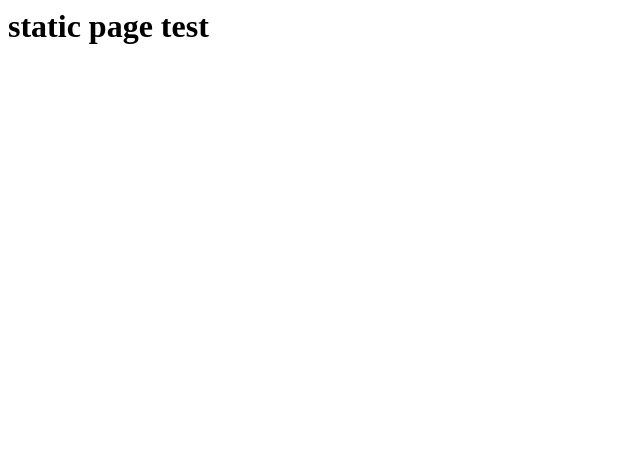
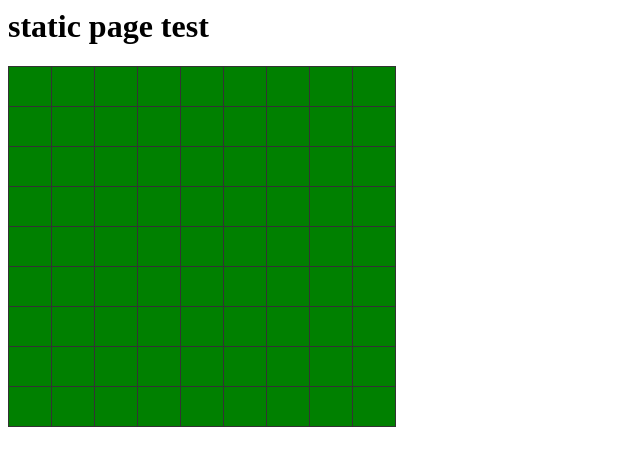
Before and after one commit to RDMAI/not-jackal-game, a plain HTML site: page index.html in a window 1280 px wide. Shown: the whole page, without its empty margins (0-640 px from the left). Drawn offline with Linux system fonts and the light colour scheme.

Commit message:
test grid

```diff
--- a/index.html
+++ b/index.html
@@ -1 +1,25 @@
 <h1>static page test</h1>
+<style>
+  #grid { border-collapse: collapse; }
+  #grid td {
+    width: 40px;
+    height: 40px;
+    background-color: green;
+    border: 1px solid #333;
+    cursor: pointer;
+  }
+  #grid td.blue { background-color: blue; }
+</style>
+<table id="grid"></table>
+<script>
+  const table = document.getElementById('grid');
+  for (let r = 0; r < 9; r++) {
+    const tr = document.createElement('tr');
+    for (let c = 0; c < 9; c++) {
+      const td = document.createElement('td');
+      td.addEventListener('click', () => td.classList.toggle('blue'));
+      tr.appendChild(td);
+    }
+    table.appendChild(tr);
+  }
+</script>
```
